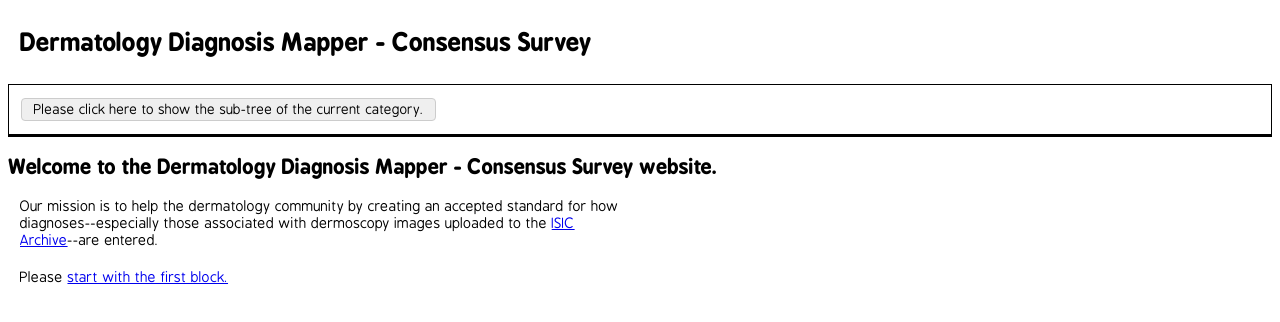
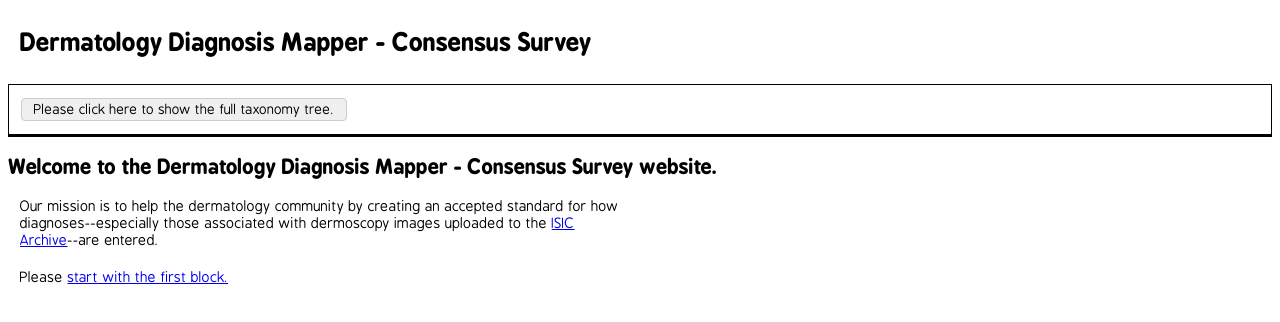
Before and after one commit to neuroelf/dermodelphi, a React (Create React App) app in the folder mern-app/: page / in a window 1280 px wide. Shown: the top 322 px of the page. Built offline with nearby package versions, Linux system fonts and the light colour scheme.

Commit message:
Altered Top based on Routes.

```diff
--- a/mern-app/src/DelphiTop.js
+++ b/mern-app/src/DelphiTop.js
@@ -13,6 +13,7 @@ class DelphiTop extends Component {
     }
 
     showOrHideTree() {
+        window.alert('pressed');
     }
 
     render() {
@@ -26,14 +27,11 @@ class DelphiTop extends Component {
 
     <div class="tree-container" id="treeInfoContainer" height="64">
         <p class="general-paragraph-small">
-            <button onClick={this.showOrHideTree}>Please click here to show the sub-tree of the current category.</button>
+            <button onClick={this.showOrHideTree}>Please click here to show the full taxonomy tree.</button>
         </p>
     </div>
-
     <DelphiTree />
-
 </div>
-
         )
     }
 }
--- a/mern-app/src/DelphiTree.js
+++ b/mern-app/src/DelphiTree.js
@@ -201,7 +201,9 @@ return svg.node();
 
 render() {
         return (
-<div class="tree-container" id="treeContainer" height={this.state.treeVisibleHeight}></div>
+<div class="tree-container" id="treeContainer" height={this.state.treeVisibleHeight}>
+
+</div>
         )
     }
 }
```
